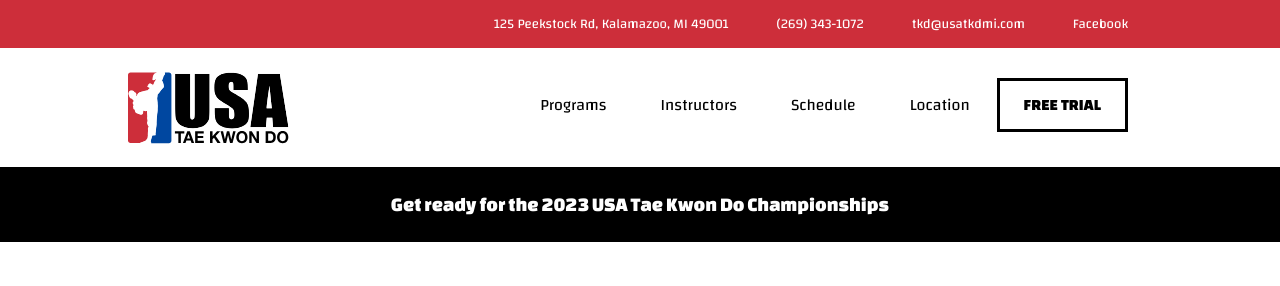
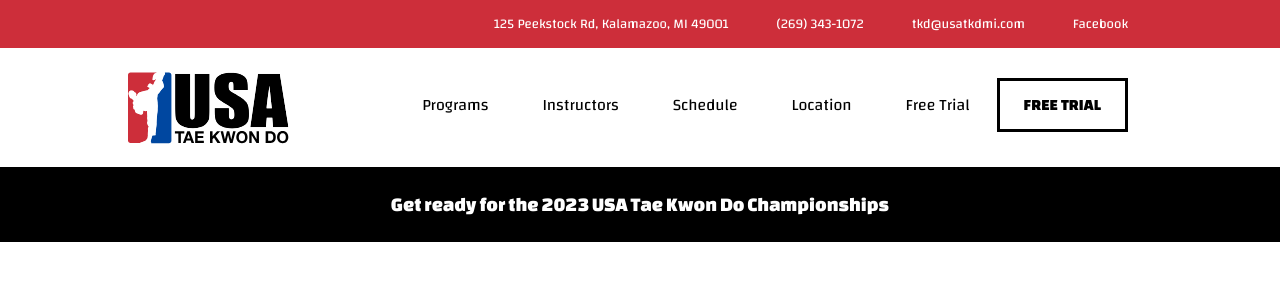
Before and after one commit to mgsisk/usatkdmi.com, a Jekyll site: the page built from src/_pages/events.md, in a window 1280 px wide. Shown: the top 286 px of the page. Built offline with Jekyll 4.4.1, drawn with Linux system fonts in a browser that asks for light colours.

Commit message:
Update default.html

```diff
--- a/src/_layouts/default.html
+++ b/src/_layouts/default.html
@@ -37,6 +37,7 @@
         {% for nav_page in nav_pages %}
           <li{% if page.permalink == nav_page.permalink %} class="active"{% endif %}><a href="{{ nav_page.permalink | relative_url }}">{{ nav_page.nav.title }}</a></li>
         {% endfor %}
+        <li><a href="https://docs.google.com/forms/d/e/1FAIpQLSef1ZFIwntGhN8bIc7Z4pDWvSuJ4a28UV7-ncklYppySCozDw/viewform?vc=0&c=0&w=1&flr=0">Free Trial</a></li>
       </ul>
     </nav>
     <address>
```
